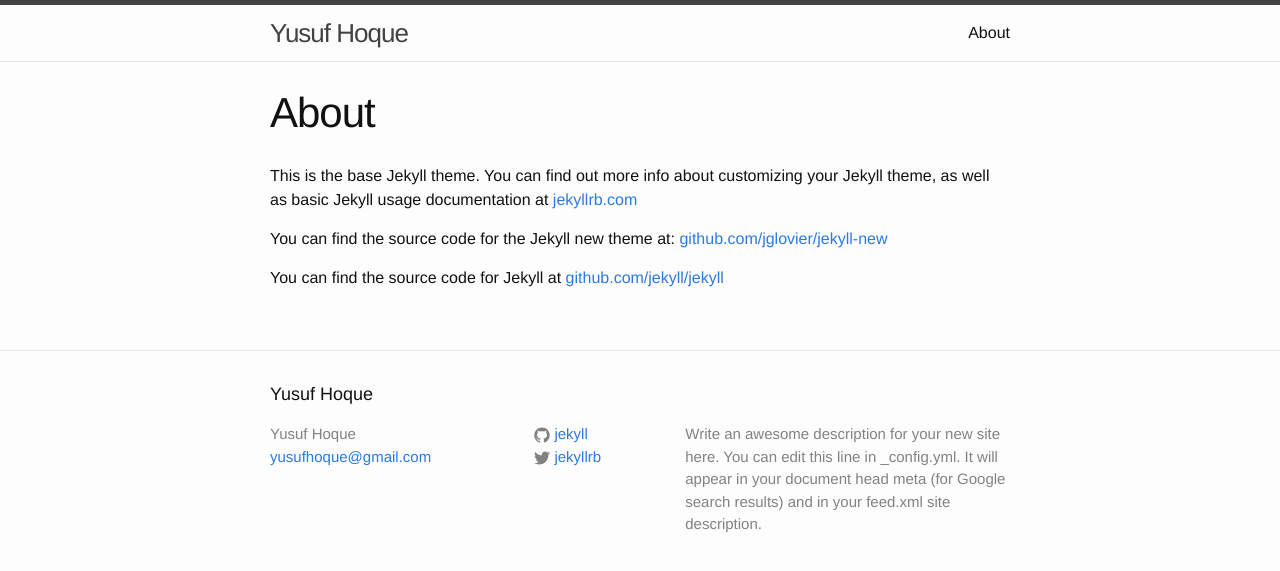
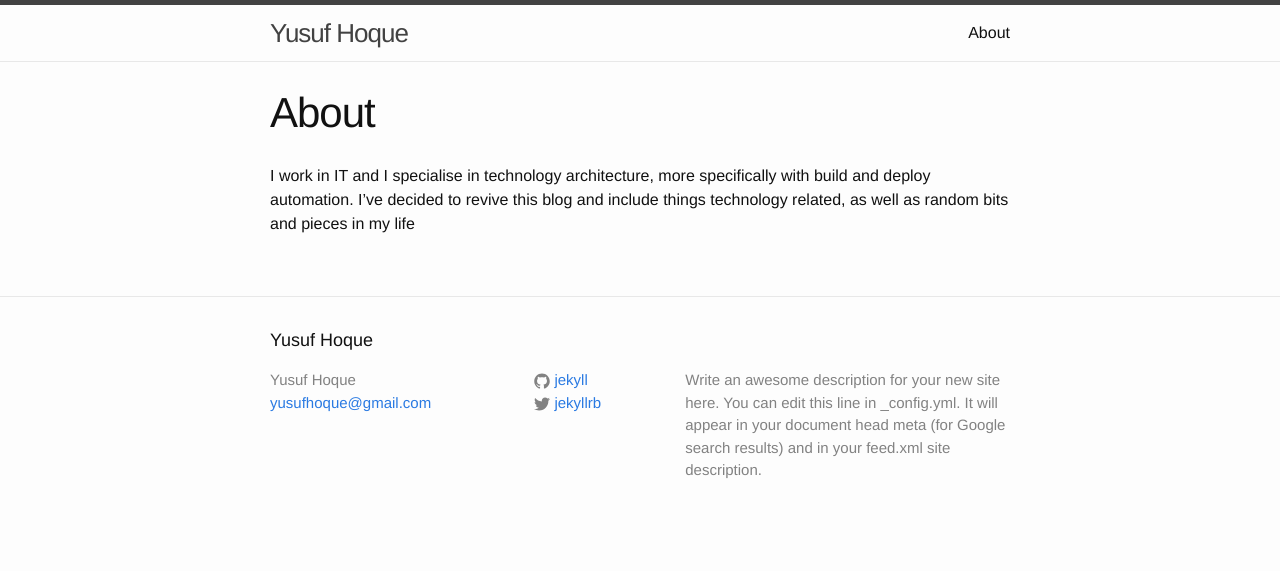
Before and after one commit to yusufhoque/yusufhoque.github.io, a Jekyll site: the page built from about.md, in a window 1280 px wide. Shown: the top 571 px of the page. Built offline with Jekyll 4.4.1, drawn with Linux system fonts in a browser that asks for light colours.

Commit message:
Changed about page for my blog

```diff
--- a/about.md
+++ b/about.md
@@ -3,9 +3,4 @@
 title: About
 permalink: /about/
 ---
-
-This is the base Jekyll theme. You can find out more info about customizing your Jekyll theme, as well as basic Jekyll usage documentation at [jekyllrb.com](http://jekyllrb.com/)
-
-You can find the source code for the Jekyll new theme at: [github.com/jglovier/jekyll-new](https://github.com/jglovier/jekyll-new)
-
-You can find the source code for Jekyll at [github.com/jekyll/jekyll](https://github.com/jekyll/jekyll)
+I work in IT and I specialise in technology architecture, more specifically with build and deploy automation. I've decided to revive this blog and include things technology related, as well as random bits and pieces in my life
```
